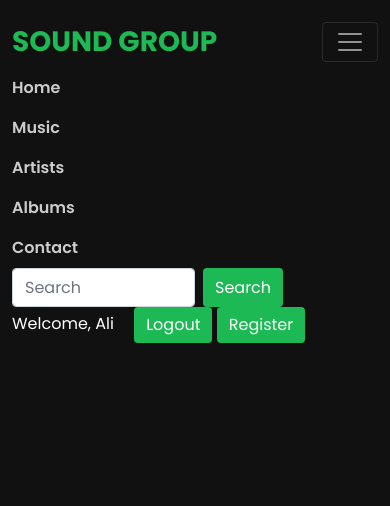
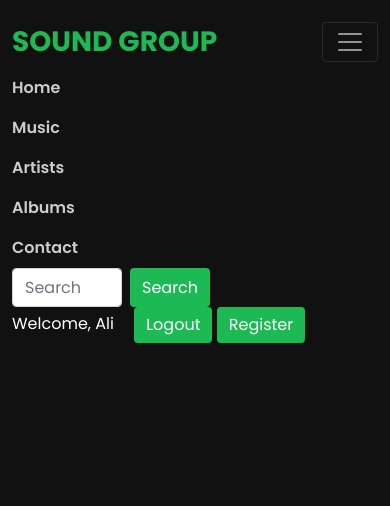
Before and after one commit to BilalWaris2008/aptech-semester2-eproject, a PHP site: page /index.php in a window 390 px wide, after a click that opens the changed part. Shown: the top 506 px of the page. Run offline with PHP 8.4, Linux system fonts and the light colour scheme; a user stored in the database is signed in; data comes from the database, SQL or seed files in the repository.

Commit message:
Adjusted Navbar Responsiveness

```diff
--- a/css/style.css
+++ b/css/style.css
@@ -63,6 +63,7 @@ body {
 
 .navbar-nav .nav-item .nav-link {
     color: var(--sec-color);
+    margin-right: 10px;
     font-weight: 600;
     transition: 0.3s;
 }
@@ -72,7 +73,19 @@ body {
     transform: scale(1.15);
 }
 
-.play-btn{
+.navbar .form-control {
+    width: 150px;
+}
+
+.navbar form {
+    width: 220px;
+}
+
+.navbar .text-white {
+    white-space: nowrap;
+}
+
+.play-btn {
     display: inline-block;
     background: var(--main-color);
     color: var(--text-color);
@@ -84,7 +97,7 @@ body {
     width: 100%;
 }
 
-.play-btn:hover{
+.play-btn:hover {
     background: var(--btn-hover-color);
     color: var(--text-color);
 }
@@ -454,6 +467,13 @@ body {
 
 /* Media Queries */
 
+@media screen and (max-width: 1200px) {
+
+    .user-actions {
+        margin-top: 12px;
+    }
+}
+
 @media screen and (max-width: 992px) {
 
     .music-content h5,
```
